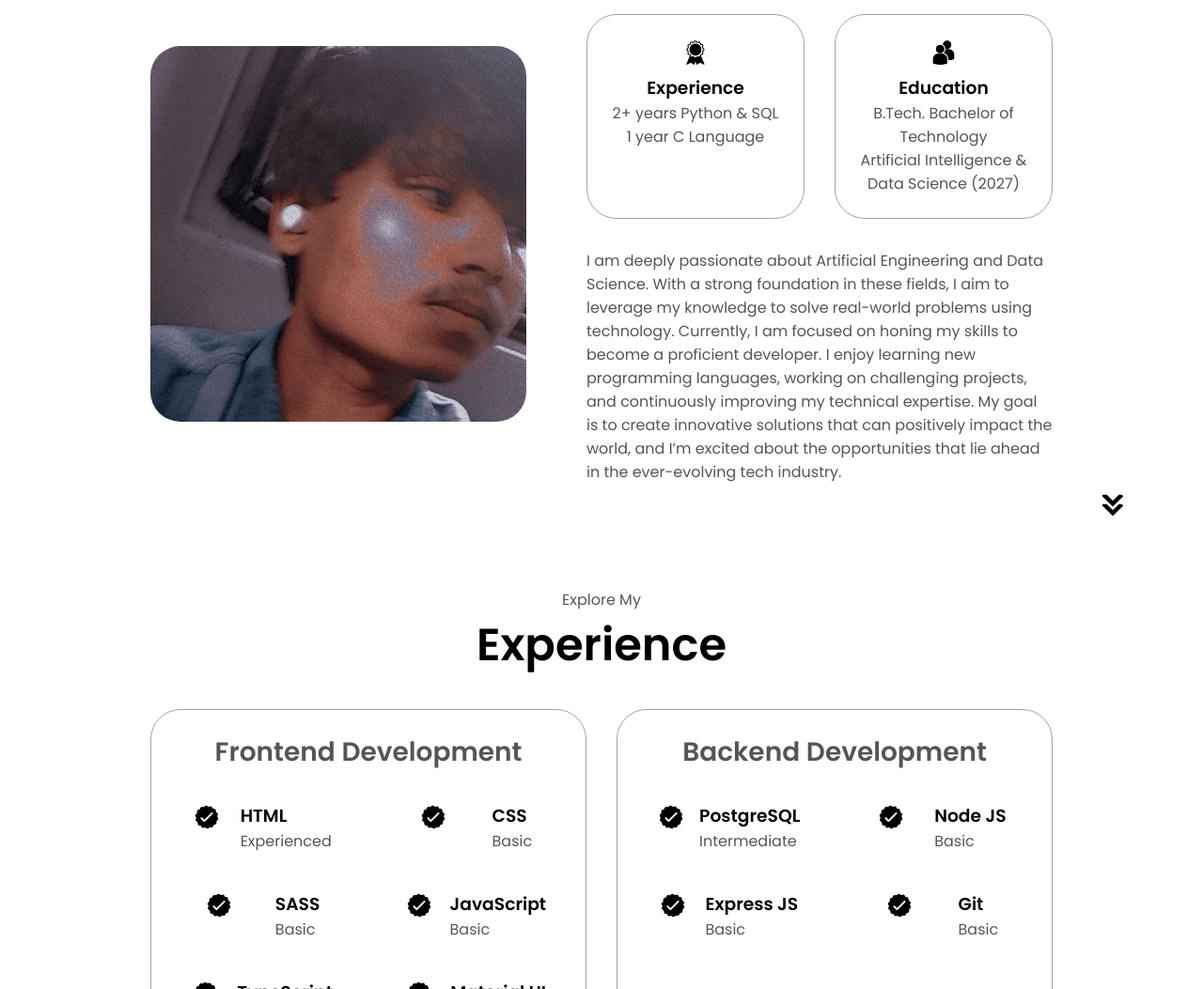
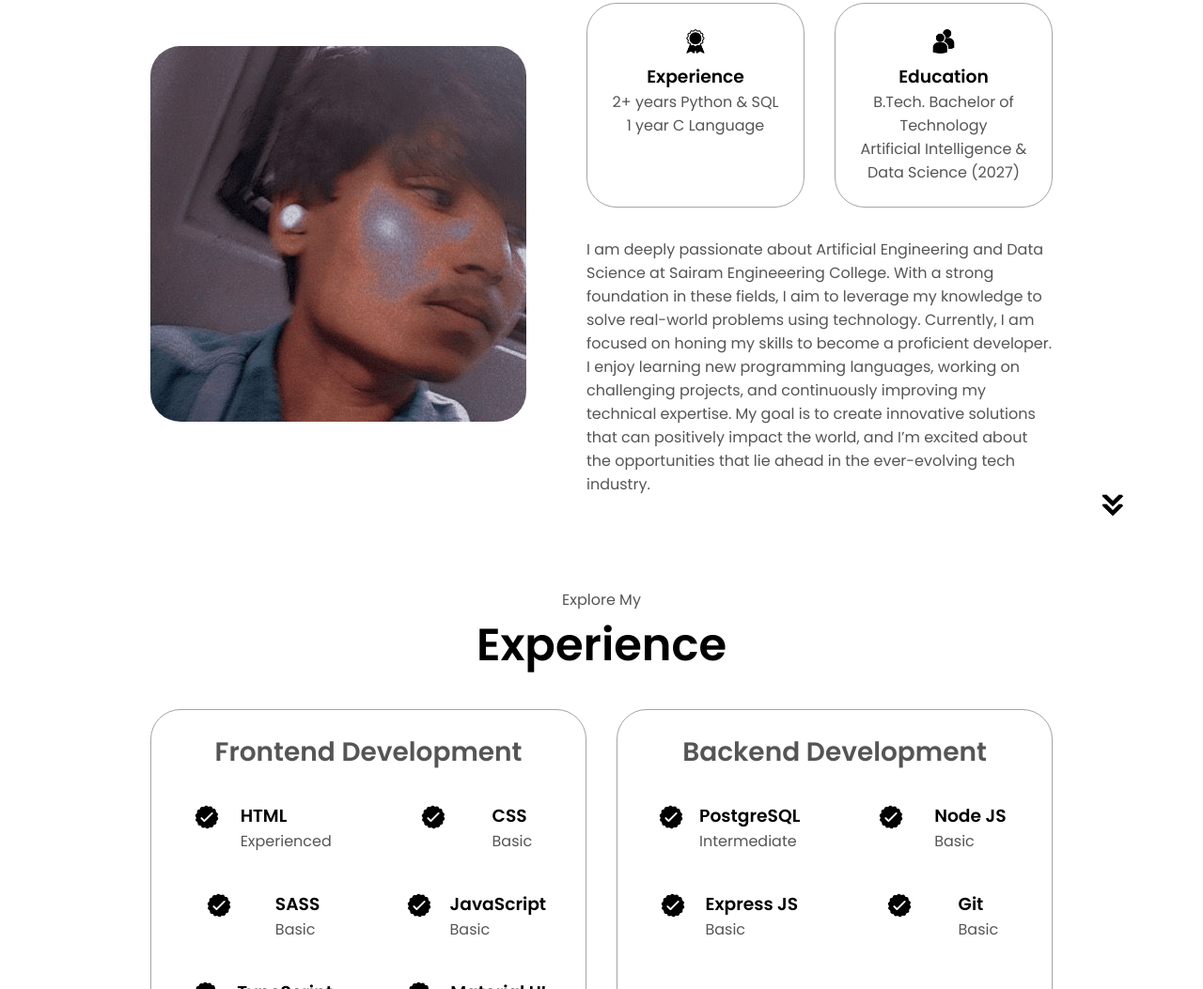
Before and after one commit to vimalluuu/MY-PORTFOLIO-website, a plain HTML site: page index.html in a window 1280 px wide. Shown: the part 1070-2123 px from the top of the page at 94% size. Drawn offline with Linux system fonts and the light colour scheme.

Commit message:
finished

```diff
--- a/index.html
+++ b/index.html
@@ -100,12 +100,12 @@
                 class="icon"
               />
               <h3>Education</h3>
-              <p>B.Tech. Bachelor of Technology<br />Artificial Intelligence & Data Science (2027)</p>
+              <p>B.Tech. Bachelor of Technology <br />Artificial Intelligence & Data Science (2027)</p>
             </div>
           </div>
           <div class="text-container">
             <p>
-                I am deeply passionate about Artificial Engineering and Data Science. With a strong foundation in these fields, I aim to leverage my knowledge to solve real-world problems using technology. Currently, I am focused on honing my skills to become a proficient developer. I enjoy learning new programming languages, working on challenging projects, and continuously improving my technical expertise. My goal is to create innovative solutions that can positively impact the world, and I’m excited about the opportunities that lie ahead in the ever-evolving tech industry.
+                I am deeply passionate about Artificial Engineering and Data Science at Sairam Engineeering College. With a strong foundation in these fields, I aim to leverage my knowledge to solve real-world problems using technology. Currently, I am focused on honing my skills to become a proficient developer. I enjoy learning new programming languages, working on challenging projects, and continuously improving my technical expertise. My goal is to create innovative solutions that can positively impact the world, and I’m excited about the opportunities that lie ahead in the ever-evolving tech industry.
             </p>
           </div>
         </div>
```
Also changed, not shown: 1 other file.
